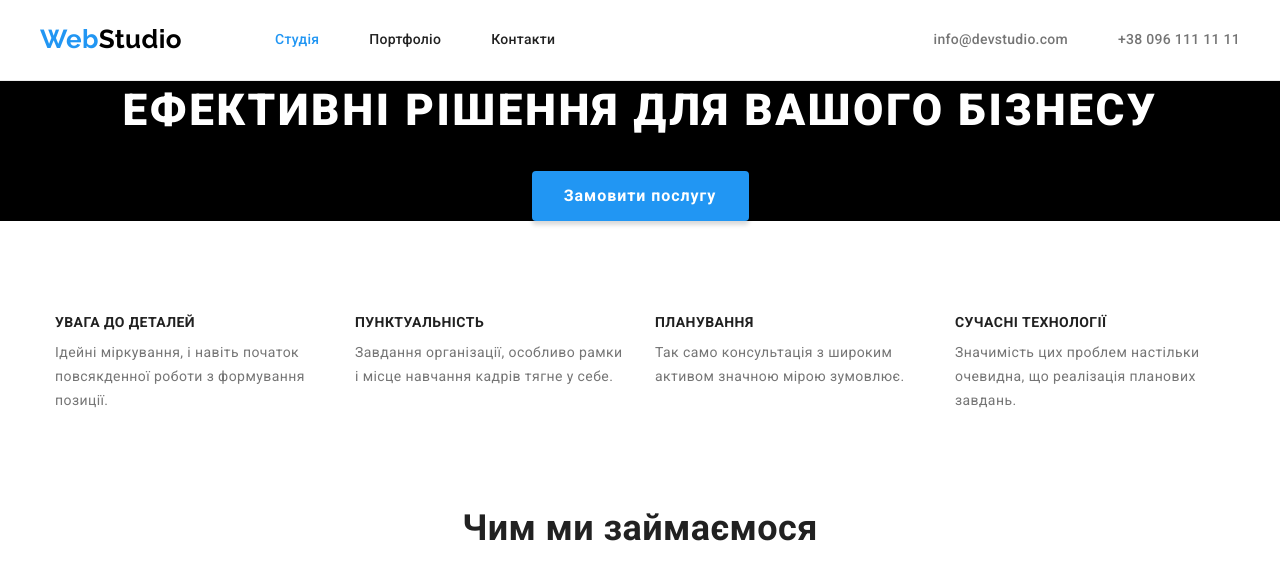
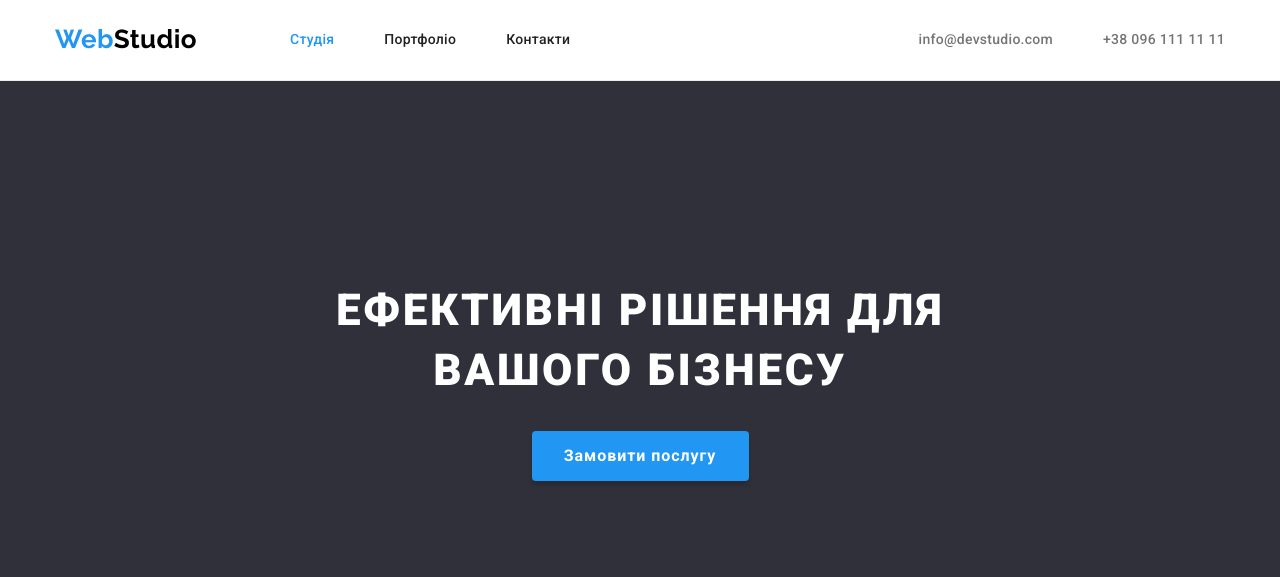
Before and after one commit to Nadin-N/goit-markup-hw-03, a plain HTML site: page index.html in a window 1280 px wide. Shown: the top 577 px of the page. Drawn offline with nearby package versions, Linux system fonts and the light colour scheme; files whose address does not match are found by name.

Commit message:
додає виправлення згідно зауважень
1. колір Footer i Hero згідно макету
2.  1 span в logo
3. колір карток в Team білий
4. контейнер в Hero, padding: 200px 0;
5. в header додано padding по 24px, посиланням по 32px, загальний прибрано.

```diff
--- a/css/styles.css
+++ b/css/styles.css
@@ -11,7 +11,7 @@
 	--accent-color: #2196f3;
 	--accent-hero-color: #188ce8;
 	--primary-background-color: #ffffff;
-	--secondary-background-color: #000000;
+	--secondary-background-color: #2f303a;
 	--tertiary-background-color: #f5f4fa;
 	--button-background-color: #2196f3;
 	--link-footer-color: rgba(255, 255, 255, 0.6);
@@ -98,12 +98,12 @@ h3 {
 	font-weight: 700;
 	font-size: 26px;
 	line-height: 1.19;
-}
-
-.logo-first-part {
 	color: var(--logo-first-color);
 }
 
+.header-nav .logo {
+	padding: 24px 0;
+}
 .header-nav .logo-second-part {
 	color: var(--logo-second-color);
 }
@@ -111,7 +111,7 @@ h3 {
 .contacts-link,
 .menu-link {
 	display: block;
-	padding: 8px 0;
+	padding: 32px 0;
 	font-weight: 500;
 	line-height: 1.14;
 	letter-spacing: 0.02em;
@@ -132,7 +132,6 @@ h3 {
 	display: flex;
 	justify-content: space-between;
 	align-items: center;
-	padding: 24px 0;
 }
 
 .header-nav {
@@ -185,8 +184,14 @@ h3 {
 /* -----------------MAIN PAGE---------------------- */
 /* -----------------HERO---------------------- */
 .hero {
+	padding: 200px 0;
 	background-color: var(--secondary-background-color);
 	text-align: center;
+}
+
+.hero-promo {
+	width: 696px;
+	margin: 0 auto;
 }
 
 .hero-title {
@@ -282,6 +287,7 @@ h3 {
 	box-shadow: 0px 1px 3px rgba(0, 0, 0, 0.12), 0px 1px 1px rgba(0, 0, 0, 0.14),
 		0px 2px 1px rgba(0, 0, 0, 0.2);
 	border-radius: 0px 0px 4px 4px;
+	background-color: var(--primary-background-color);
 }
 
 .team-item img {
--- a/index.html
+++ b/index.html
@@ -24,9 +24,7 @@
 		<header class="page-header">
 			<div class="header-wrap container">
 				<nav class="header-nav">
-					<a href="" lang="en" class="logo">
-						<span class="logo-first-part">Web</span><span class="logo-second-part">Studio</span>
-					</a>
+					<a href="" lang="en" class="logo"> Web<span class="logo-second-part">Studio</span> </a>
 					<ul class="header-menu list">
 						<li><a href="" class="menu-link link current">Студія</a></li>
 						<li><a href="./portfolio.html" class="menu-link link">Портфоліо</a></li>
@@ -44,8 +42,10 @@
 		<main>
 			<!-- Герой -->
 			<section class="hero">
-				<h1 class="hero-title">Ефективні рішення для вашого бізнесу</h1>
-				<button type="button" class="hero-button">Замовити послугу</button>
+				<div class="hero-promo">
+					<h1 class="hero-title">Ефективні рішення для вашого бізнесу</h1>
+					<button type="button" class="hero-button">Замовити послугу</button>
+				</div>
 			</section>
 			<!-- Переваги -->
 			<section class="benefits section">
@@ -155,9 +155,7 @@
 		</main>
 		<footer class="down">
 			<div class="container">
-				<a href="" lang="en" class="logo">
-					<span class="logo-first-part">Web</span><span class="logo-second-part">Studio</span>
-				</a>
+				<a href="" lang="en" class="logo"> Web<span class="logo-second-part">Studio</span> </a>
 				<address class="footer-contacts">
 					<ul class="footer-list list">
 						<li class="footer-item">
```
Also changed, not shown: portfolio.html (+1 -3 lines).
